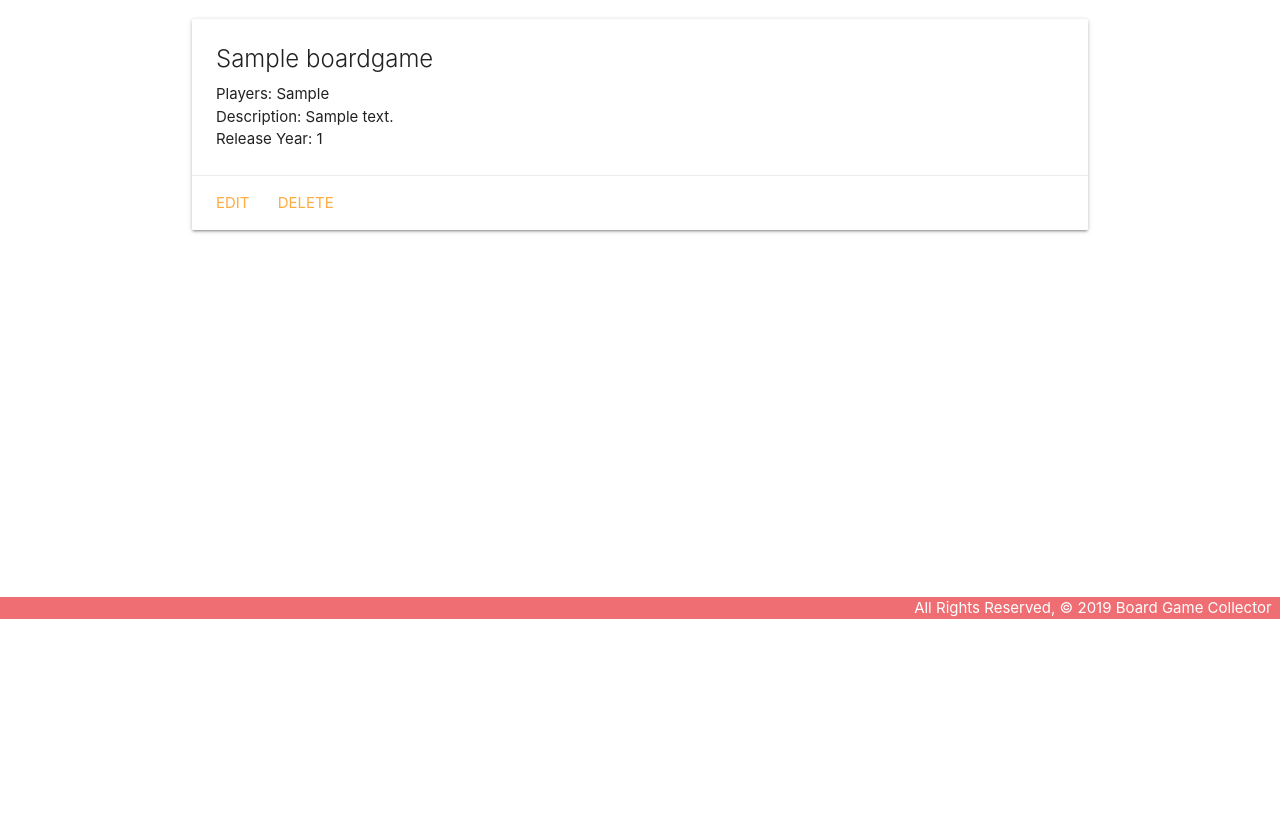
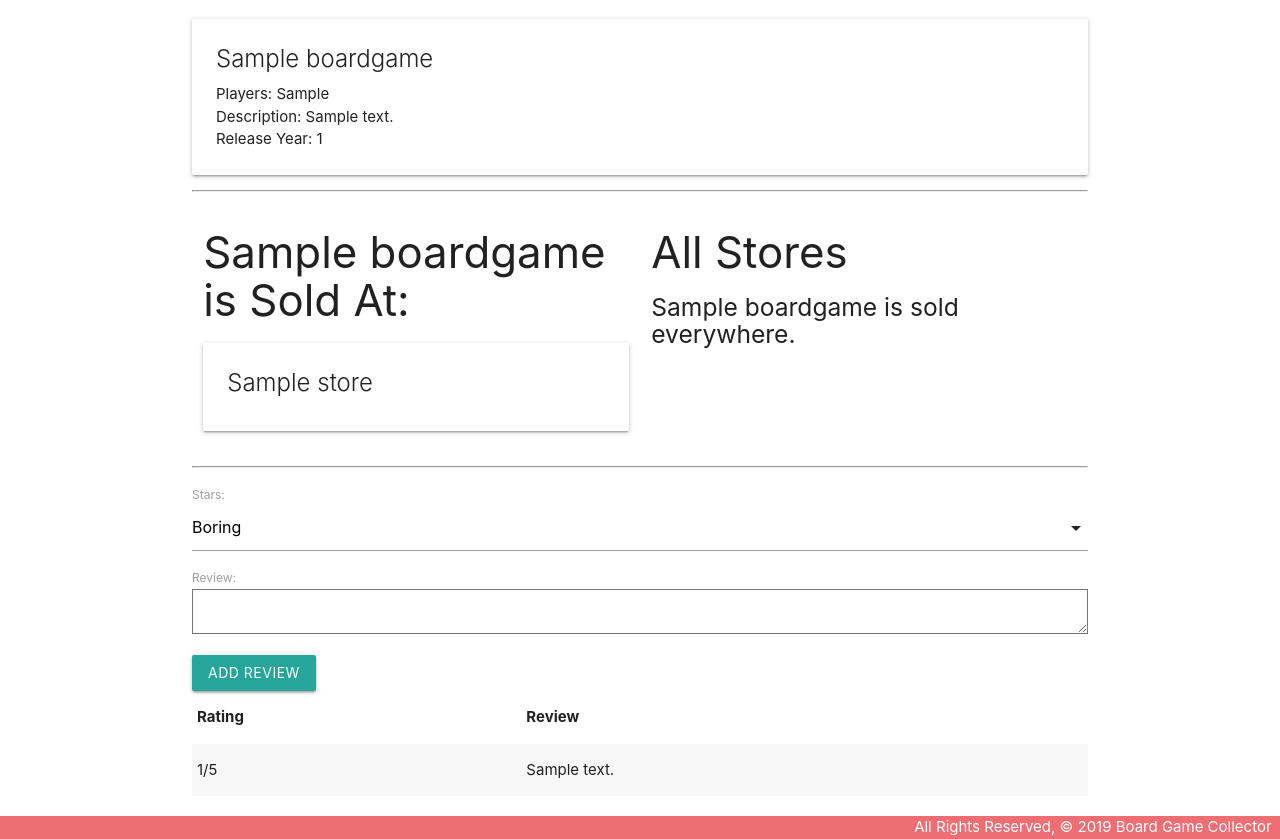
Before and after one commit to n8dizonmustard/boardgame_collector, a Django app: page /boardgames/1/ in a window 1280 px wide. Shown: the part 181-1020 px from the top of the page. Before the commit the page ends 800 px from the top, so only its background shows below. Run offline with Django 3.2, Linux system fonts and the light colour scheme; tables that the repository leaves empty hold one stand-in row (values such as "Sample post").

Commit message:
add store model and m:m functionality to add stores to boardgames.

```diff
--- a/main_app/admin.py
+++ b/main_app/admin.py
@@ -1,6 +1,8 @@
 from django.contrib import admin
 # import your models here
-from .models import Boardgame
+from .models import Boardgame, Review, Store
 
 # Register your models here.
 admin.site.register(Boardgame)
+admin.site.register(Review)
+admin.site.register(Store)
--- /dev/null
+++ b/main_app/forms.py
@@ -0,0 +1,7 @@
+from django.forms import ModelForm
+from .models import Review
+
+class ReviewForm(ModelForm):
+    class Meta:
+        model = Review
+        fields = ['stars', 'content']
--- a/main_app/models.py
+++ b/main_app/models.py
@@ -2,14 +2,48 @@ from django.db import models
 from django.urls import reverse
 
 # Create your models here.
+class Store(models.Model):
+    name = models.CharField(max_length=50)
+
+    def __str__(self):
+        return self.name
+
+    def get_absolute_url(self):
+        return reverse('stores_detail', kwargs={'pk': self.id})
+
 class Boardgame(models.Model):
     name = models.CharField(max_length=100)
     players = models.CharField(max_length=100)
     description = models.CharField(max_length=250)
     release = models.IntegerField()
+    stores = models.ManyToManyField(Store)
 
     def get_absolute_url(self):
         return reverse('detail', kwargs={'boardgame_id': self.id})
         # detail is defined from Model (name="detail")
-        # kwargs='cat_id' is how we've written our cats' ids
-        # self.id calls on Cat Model and its id
+        # kwargs='boardgame_id' is how we've written our boardgames' ids
+        # self.id calls on Boardgame Model and its id
+
+RATING = ( # this is a tuple (immutable)
+    ('1/5', 'Boring'),
+    ('2/5', 'Okay'),
+    ('3/5', 'Fun'),
+    ('4/5', 'Great'),
+    ('5/5', 'Awesome'),
+)
+
+# New model > save it with makemigrations
+class Review(models.Model):
+    content = models.TextField('Review', max_length=250)
+    stars = models.CharField(
+        max_length=3,
+        choices=RATING,
+        default=RATING[0][0]
+    )
+
+    # This means if a Boardgame is deleted, also delete all its reviews
+    boardgame = models.ForeignKey(Boardgame, on_delete=models.CASCADE)
+
+    def __str__(self):
+        # Nice method for obtaining the friendly value of a Field.choice (RATING)
+        return f"{self.get_stars_display()} on {self.content}" #<<<NO IDEA HOW THIS WILL LOOK
--- a/main_app/templates/base.html
+++ b/main_app/templates/base.html
@@ -9,6 +9,7 @@
   <title>Board Game Collector</title>
   <link rel="stylesheet" href="https://cdnjs.cloudflare.com/ajax/libs/materialize/1.0.0/css/materialize.min.css">
   <link rel="stylesheet" href="{% static 'css/style.css'%}">
+  <script src="https://cdnjs.cloudflare.com/ajax/libs/materialize/1.0.0/js/materialize.min.js"></script>
 </head>
 <body>
   <header class="navbar-fixed">
--- a/main_app/templates/bg/detail.html
+++ b/main_app/templates/bg/detail.html
@@ -3,6 +3,7 @@
 
 <h1>Boardgame Details</h1>
 
+<div class="row">
     <div class="card">
         <div class="card-content">
             <span class="card-title">{{ boardgame.name }}</span>
@@ -10,10 +11,71 @@
             <p>Description: {{ boardgame.description }}</p>
             <p>Release Year: {{ boardgame.release }}</p>
         </div>
-    <div class="card-action">
-        <a href="{% url 'boardgames_update' boardgame.id %}">Edit</a>
-        <a href="{% url 'boardgames_delete' boardgame.id %}">Delete</a>
+    </div>
+    <hr>
+    <div class="row">
+        <div class="col s6">
+            <h3>{{ boardgame.name }} is Sold At:</h3>
+            {% if boardgame.stores.count %}
+                {% for store in boardgame.stores.all %}
+                    <div class="card">
+                        <div class="card-content">
+                            <span class="card-title">
+                                {{ store.name }}
+                            </span>
+                        </div>
+                    </div>
+                {% endfor %}
+            {% else %}
+                <h5>Unavailable (T-T )</h5>
+            {% endif %}
+        </div>
+        <!-- Available stores will come after this line -->
+        <div class="col s6">
+            <h3>All Stores</h3>
+            {% if stores.count %}
+                {% for store in stores.all %}
+                    <div class="card">
+                        <div class="card-content">
+                            <span class="card-title">{{ store.name }}</span>
+                            <form action="{% url 'assoc_store' boardgame.id store.id %}" method="post">
+                                {% csrf_token %}
+                                <button type="submit" class="btn">Add</button>
+                            </form>
+                        </div>
+                    </div>
+                {% endfor %}
+            {% else %}
+            <h5>{{boardgame.name}} is sold everywhere.</h5>
+            {% endif %}
         </div>
     </div>
 
+    <hr>
+    <form action="{% url 'add_review' boardgame.id %}" method="post">
+        {% csrf_token %}
+        {{ review_form.as_p }}
+        <input type="submit" class="btn" value="Add Review">
+    </form>
+    <table class="striped">
+        <thead>
+            <tr><th>Rating</th><th>Review</th></tr>
+        </thead>
+        <tbody>
+            {% for review in boardgame.review_set.all %}
+                <tr>
+                    <td>{{ review.stars }}</td>
+                    <td>{{ review.content }}</td>
+                </tr>
+            {% endfor %}
+        </tbody>
+    </table>
+</div>
+
+
+<script>
+    const selectEl = document.getElementById('id_stars');
+    M.FormSelect.init(selectEl);
+</script>
+
 {% endblock %}
--- a/main_app/urls.py
+++ b/main_app/urls.py
@@ -7,7 +7,9 @@ urlpatterns = [
     path('boardgames/', views.boardgames_index, name='index'),
     path('boardgames/<int:boardgame_id>/', views.boardgames_detail, name='detail'),
     path('boardgames/create/', views.BoardgameCreate.as_view(), name='boardgames_create'),
-
+    path('boardgames/<int:boardgame_id>/assoc_store/<int:store_id>/', views.assoc_store, name='assoc_store'),
     path('boardgames/<int:pk>/update/', views.BoardgameUpdate.as_view(), name='boardgames_update'),
     path('boardgames/<int:pk>/delete/', views.BoardgameDelete.as_view(), name='boardgames_delete'),
+
+    path('boardgames/<int:boardgame_id>/add_review/', views.add_review, name='add_review'),
 ]
--- a/main_app/views.py
+++ b/main_app/views.py
@@ -1,5 +1,6 @@
-from django.shortcuts import render
-from .models import Boardgame
+from django.shortcuts import render, redirect
+from .models import Boardgame, Store
+from .forms import ReviewForm
 
 # Create your views here.
 # from django.http import HttpResponse
@@ -28,6 +29,30 @@ def boardgames_index(request):
     boardgames = Boardgame.objects.all()
     return render(request, 'bg/index.html', { 'boardgames': boardgames })
 
-def boardgames_detail(request, boardgame_id): # boardgame_id refers to what was defined in urls.py ('boardgames/<int:boardgame_id>/')
+def boardgames_detail(request, boardgame_id):
+    # boardgame_id refers to what was defined in urls.py ('boardgames/<int:boardgame_id>/')
     boardgame = Boardgame.objects.get(id=boardgame_id)
-    return render(request, 'bg/detail.html', { 'boardgame': boardgame }) # :boardgame refers to the line above
+    # Get the stores the boardgame doesn't have already
+    available_stores = Store.objects.exclude(id__in = boardgame.stores.all().values_list('id'))
+    # instantiate ReviewForm to be rendered in the template
+    review_form = ReviewForm()
+    return render(request, 'bg/detail.html', {
+        'boardgame': boardgame, 'review_form': review_form, 'stores': available_stores
+        }) # :boardgame refers to the line above
+
+def add_review(request, boardgame_id):
+    # create a ModelForm instance using the data in request.POST
+    form = ReviewForm(request.POST)
+    # validate the form
+    if form.is_valid():
+        # don't save form to the db until it has the boardgame id assigned
+        new_review = form.save(commit=False)
+        new_review.boardgame_id = boardgame_id
+        new_review.save()
+    return redirect('detail', boardgame_id=boardgame_id)
+
+def assoc_store(request, boardgame_id, store_id):
+    boardgame = Boardgame.objects.get(id=boardgame_id)
+    store = Store.objects.get(id=store_id)
+    boardgame.stores.add(store_id)
+    return redirect('detail', boardgame_id=boardgame_id)
```
Also changed, not shown: main_app/migrations/0002_review.py (added), main_app/migrations/0003_auto_20210331_0027.py (added), main_app/migrations/0004_auto_20210331_0045.py (added), main_app/migrations/0005_auto_20210401_0031.py (added), main_app/migrations/0006_remove_store_price.py (added), main_app/static/css/style.css (indentation only). Lines whose indentation alone changed are shown as unchanged.
